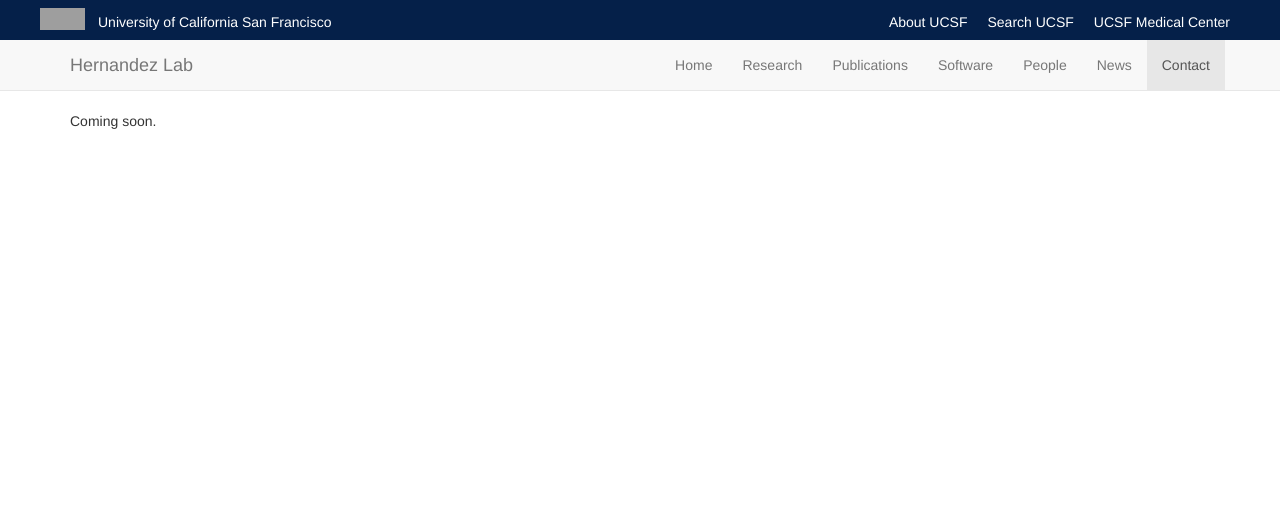
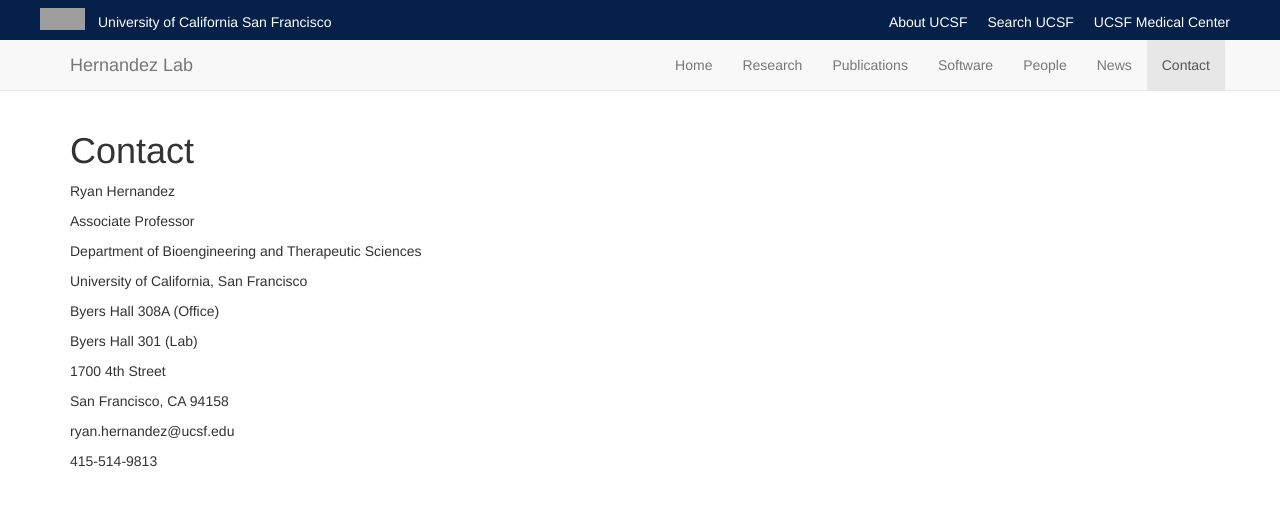
Before and after one commit to HernandezLab/hernandezlab.github.io, a Jekyll site: the page built from contact/index.md, in a window 1280 px wide. Shown: the top 506 px of the page. Built offline with Jekyll 4.4.1, drawn with Linux system fonts in a browser that asks for light colours; nearby versions of some CDN libraries; grey boxes are pictures that could not be loaded.

Commit message:
contact filler

```diff
--- a/contact/index.md
+++ b/contact/index.md
@@ -4,4 +4,24 @@
 group: contact
 ---
 
-Coming soon.
+# Contact
+
+Ryan Hernandez
+
+Associate Professor
+
+Department of Bioengineering and Therapeutic Sciences
+
+University of California, San Francisco
+
+Byers Hall 308A (Office)
+
+Byers Hall 301 (Lab)
+
+1700 4th Street
+
+San Francisco, CA 94158
+
+ryan.hernandez@ucsf.edu
+
+415-514-9813
```
